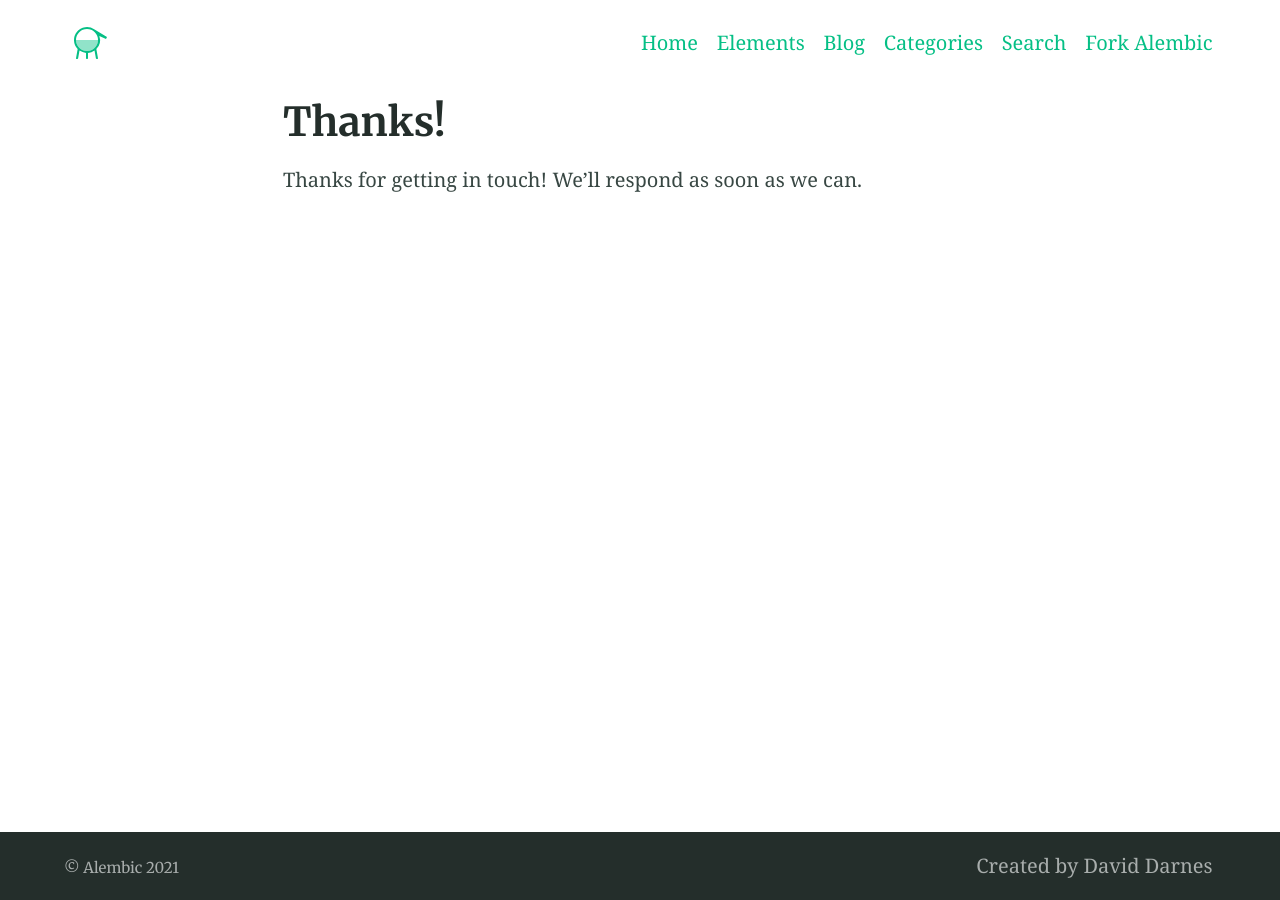
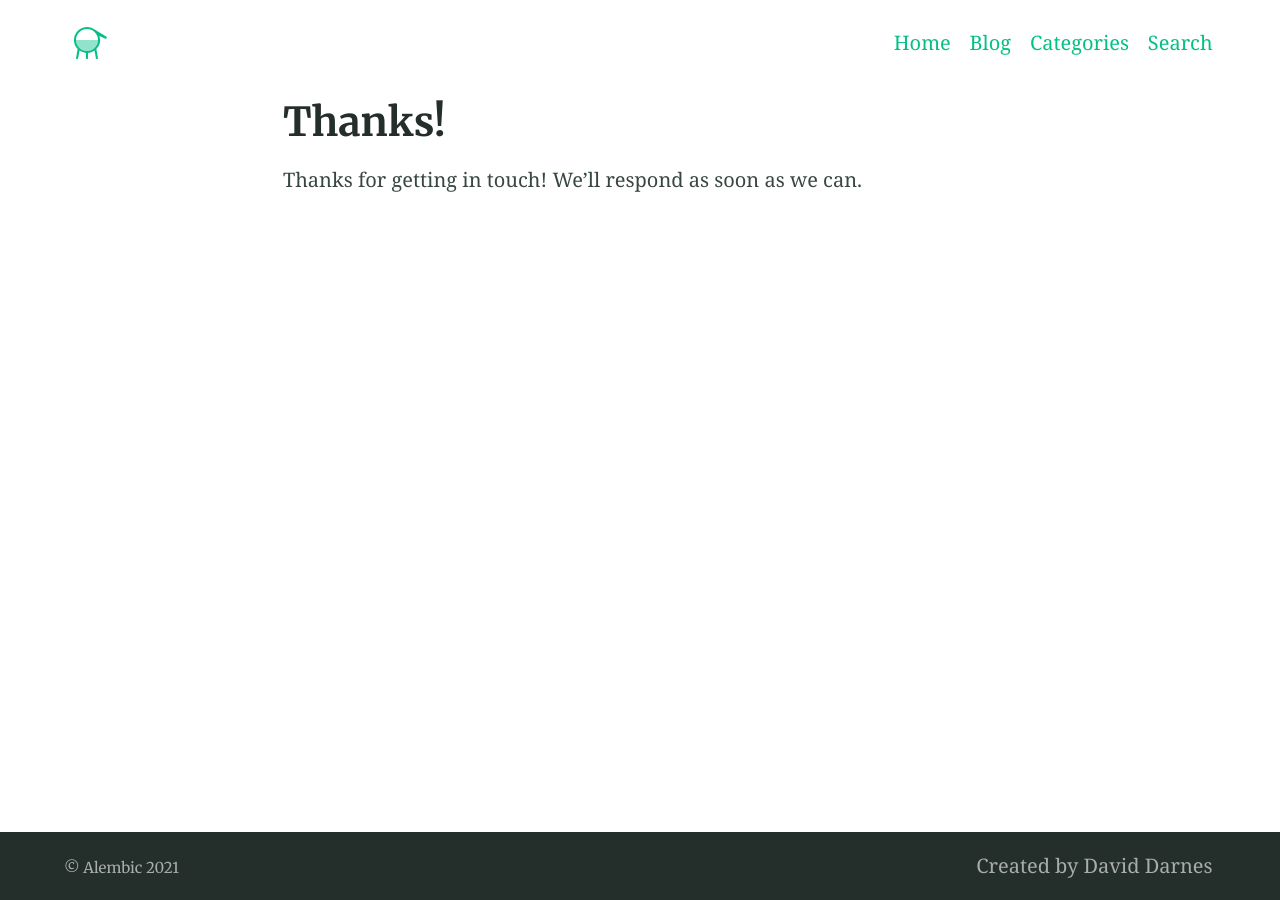
Before and after one commit to chohyeonho/chohyeonho.github.io, a Jekyll site: the page built from thanks.md, in a window 1280 px wide. Built offline with Jekyll 4.4.1, drawn with Linux system fonts in a browser that asks for light colours; some of the changed lines change nothing that is shown.

Commit message:
Update _config.yml

```diff
--- a/_config.yml
+++ b/_config.yml
@@ -123,16 +123,16 @@ favicons: # Favicons are also used in the manifest file. Syntax is 'size: path'
 navigation_header:
 - title: Home
   url: /
-- title: Elements
-  url: /elements/
+#- title: Elements
+#  url: /elements/
 - title: Blog
   url: /blog/
 - title: Categories
   url: /categories/
 - title: Search
   url: /search/
-- title: Fork Alembic
-  url: https://github.com/daviddarnes/alembic
+#- title: Fork Alembic
+#  url: https://github.com/daviddarnes/alembic
 
 navigation_footer:
 - title: Created by David Darnes
```
